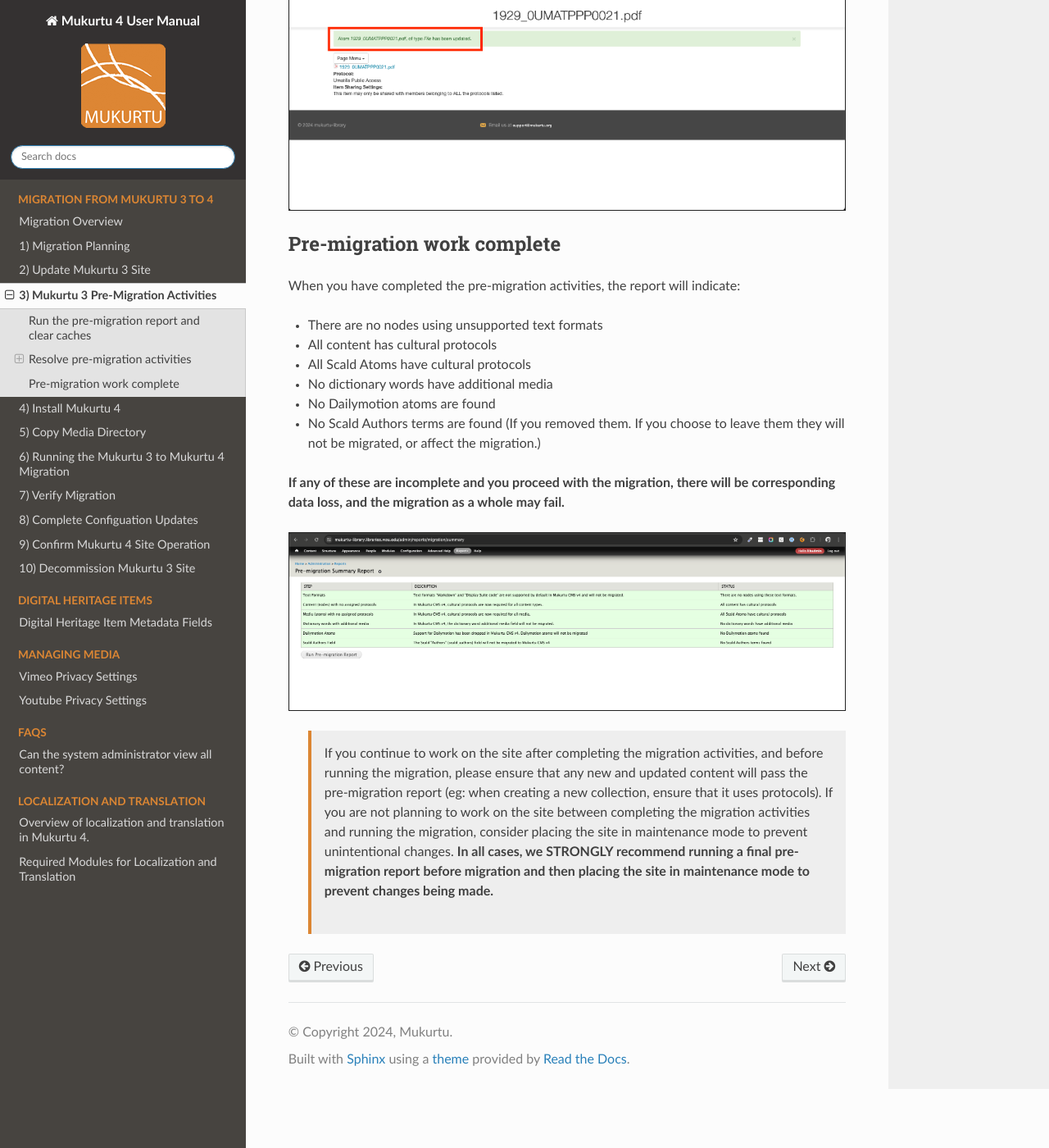
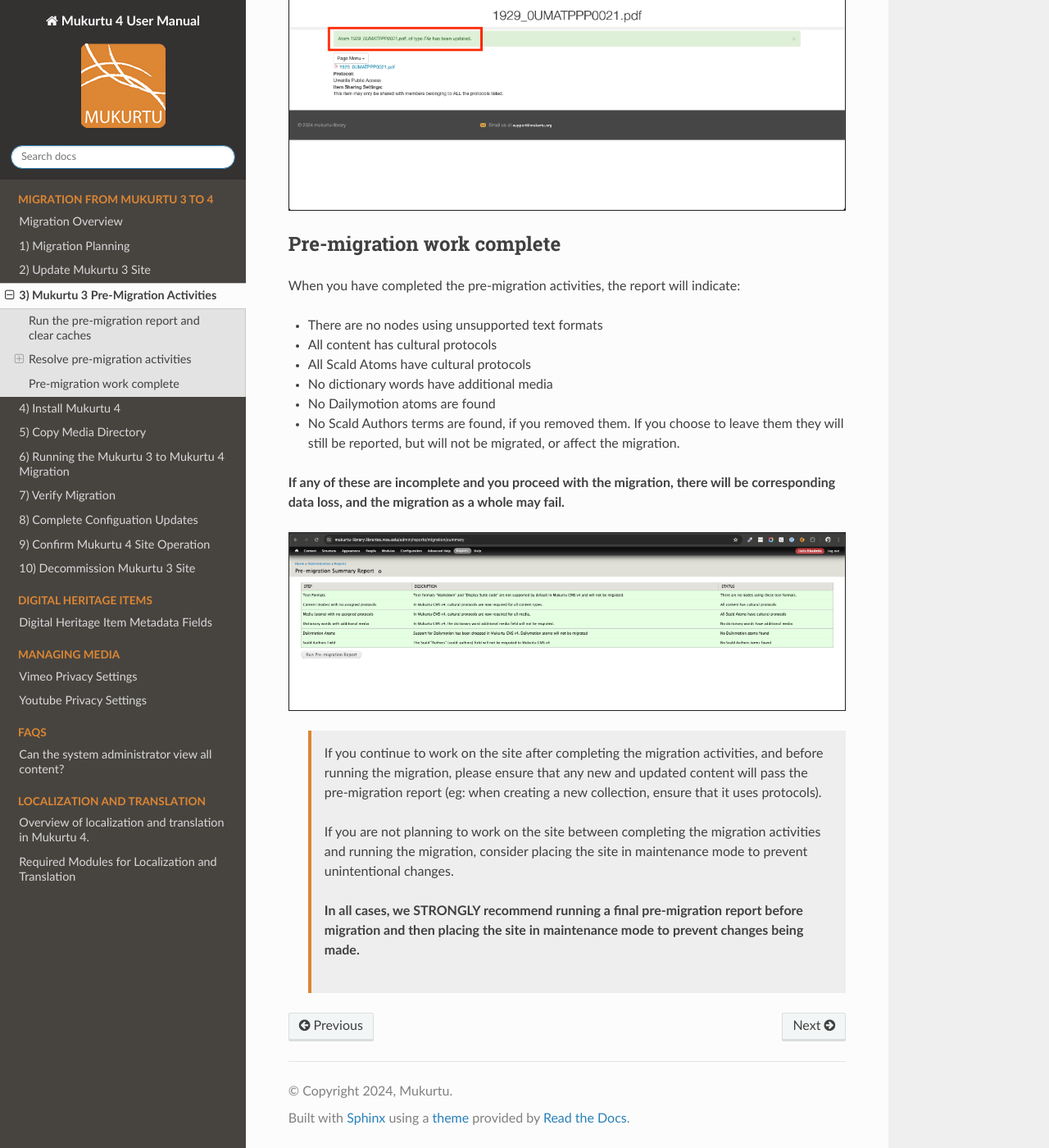
Before and after one commit to MukurtuCMS/mukurtudocs, a Sphinx documentation site: the page built from docs/source/migration/03Pre-Migration.md, in a window 1280 px wide and 1400 px high, scrolled down 13047 px. Shown: the whole window at 82% size. Built offline with Sphinx 7.4.7 and the Read the Docs theme 3.1.0, drawn with Linux system fonts in a browser that asks for light colours; some of the changed text lies outside the part shown.

Commit message:
Update 03Pre-Migration.md

```diff
--- a/docs/source/migration/03Pre-Migration.md
+++ b/docs/source/migration/03Pre-Migration.md
@@ -233,12 +233,14 @@
 - All Scald Atoms have cultural protocols
 - No dictionary words have additional media
 - No Dailymotion atoms are found
-- No Scald Authors terms are found (If you removed them. If you choose to leave them they will not be migrated, or affect the migration.)
+- No Scald Authors terms are found, if you removed them. If you choose to leave them they will still be reported, but will not be migrated, or affect the migration.
 
 **If any of these are incomplete and you proceed with the migration, there will be corresponding data loss, and the migration as a whole may fail.**
 
 ![pre-migration-complete](../embeds/pre-migration-complete.png)
 
 > If you continue to work on the site after completing the migration activities, and before running the migration, please ensure that any new and updated content will pass the pre-migration report (eg: when creating a new collection, ensure that it uses protocols).
+>
 > If you are not planning to work on the site between completing the migration activities and running the migration, consider placing the site in maintenance mode to prevent unintentional changes.
+>
 > **In all cases, we STRONGLY recommend running a final pre-migration report before migration and then placing the site in maintenance mode to prevent changes being made.**
```
Also changed, not shown: other parts of docs/source/migration/03Pre-Migration.md (+3 -3 lines).
